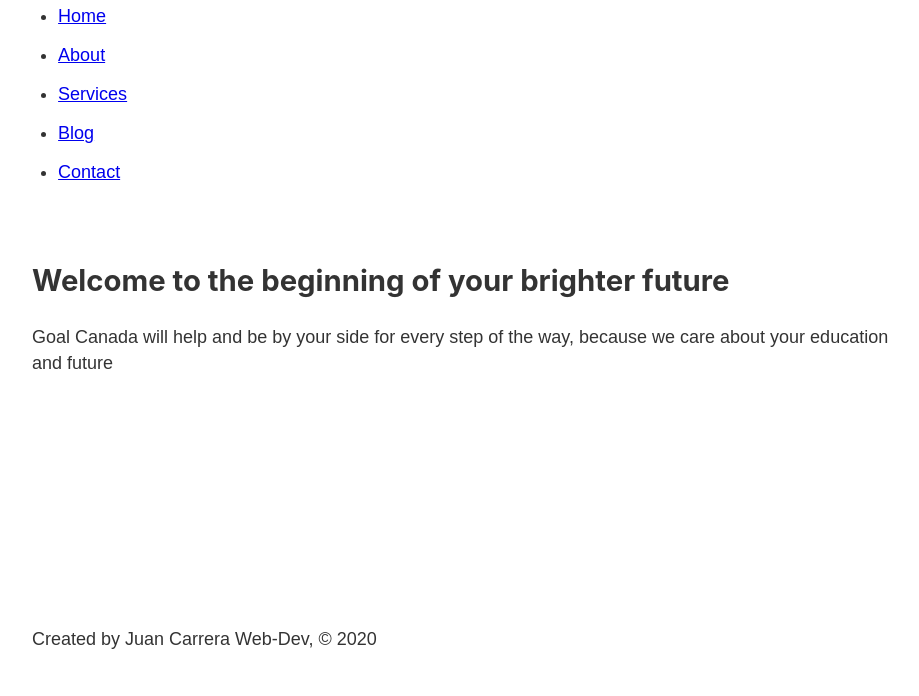
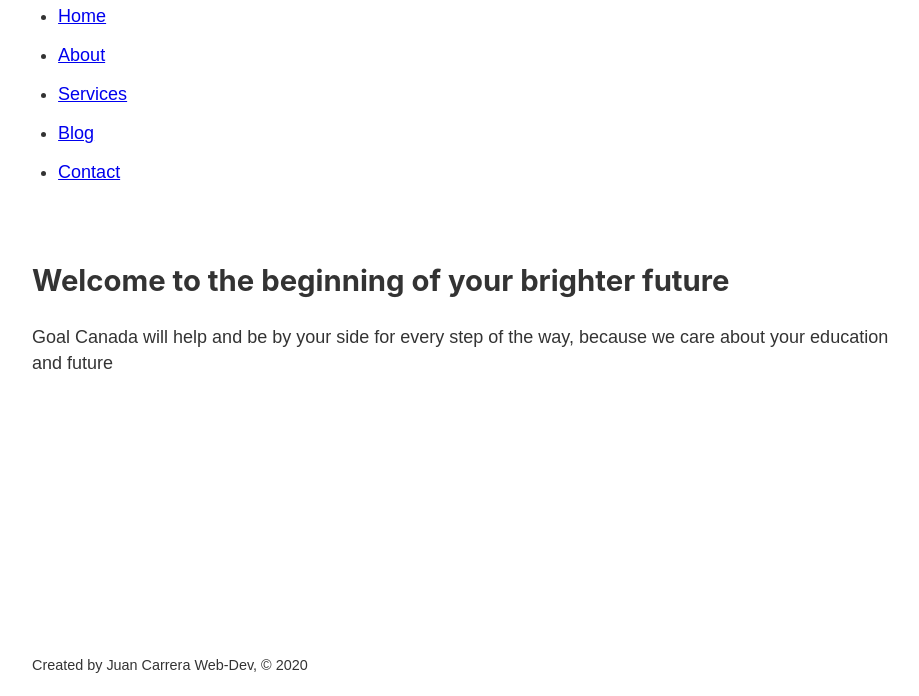
Before and after one commit to jcarrera94/gatsby-goal-canada, a Gatsby site: page / in a window 1280 px wide. Shown: the part 104-800 px from the top of the page, without its empty margins (176-1095 px from the left). Built offline with nearby package versions, Linux system fonts and the light colour scheme; Gatsby itself is replaced by a stand-in of ours.

Commit message:
change IDE for graphql to playground

```diff
--- a/package.json
+++ b/package.json
@@ -6,7 +6,7 @@
   "license": "MIT",
   "scripts": {
     "build": "gatsby build",
-    "develop": "gatsby develop",
+    "develop": "env-cmd -f .env.development gatsby develop",
     "format": "prettier --write \"**/*.{js,jsx,json,md}\"",
     "start": "npm run develop",
     "serve": "gatsby serve",
@@ -14,6 +14,7 @@
     "test": "echo \"Write tests! -> https://gatsby.dev/unit-testing\" && exit 1"
   },
   "dependencies": {
+    "env-cmd": "^10.0.1",
     "gatsby": "^2.18.12",
     "gatsby-plugin-sass": "^2.1.27",
     "node": "^13.6.0",
--- a/src/components/footer.js
+++ b/src/components/footer.js
@@ -13,7 +13,7 @@
   `);
   return (
     <footer>
-      <p>Created by {data.site.siteMetadata.author}, © {new Date().getFullYear()}</p>
+      <small>Created by {data.site.siteMetadata.author}, © {new Date().getFullYear()}</small>
     </footer>
   )
 }
```
Also changed, not shown: 1 other file.
